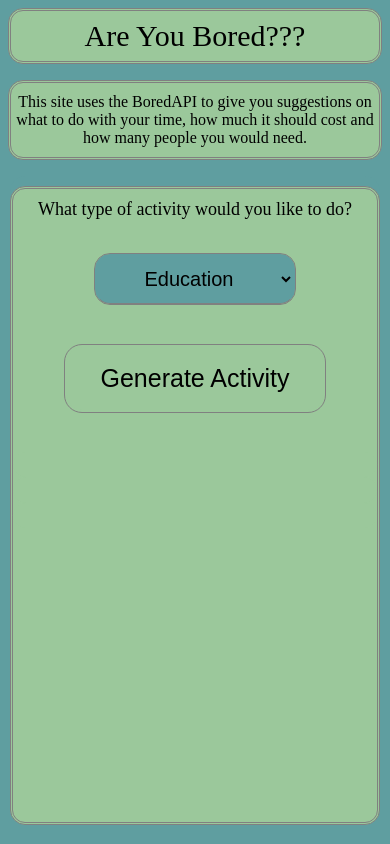
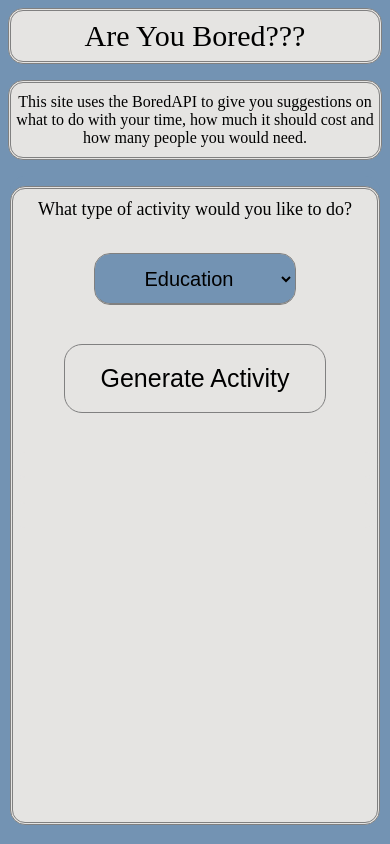
Before and after one commit to HTMLMonger/Bored-Api-Project, a website: page index.html in a window 390 px wide. Drawn offline with Linux system fonts and the light colour scheme.

Commit message:
Changed color scheme

```diff
--- a/style.css
+++ b/style.css
@@ -1,5 +1,5 @@
 *{
-    background-color: cadetblue;
+    background-color: #7393B3;
 }
 .container{
     display: flex;
@@ -11,7 +11,7 @@
 }
 
 .container > .mainTitle{
-    background-color: rgb(155, 200, 155);
+    background-color: #E5E4E2;
     width: 50vw;
     max-width: 75vw;
     text-align: center;
@@ -34,7 +34,7 @@
     border-radius:15px;
 }
 button{
-    background-color: rgb(155, 200, 155);
+    background-color: #E5E4E2;
     width: 50vw;
     max-width: 75vw;
     height: 7.5vh;
@@ -70,7 +70,7 @@ select:hover{
 
 
 .container > .options > form{
-    background-color: rgb(155, 200, 155);
+    background-color:#E5E4E2;
     border-radius: 15px;
     border-style:double;
     border-color:grey;
@@ -84,7 +84,7 @@ hr.rounded {
   }
 
 p{
-    background-color: rgb(155, 200, 155);
+    background-color: #E5E4E2;
     text-align: center;
     max-width: 75vw;
     font-size:20;
@@ -109,7 +109,7 @@ p{
   font-size: 1.25rem;
 }
   #answer,#answer2,#answer3{
-    background-color: rgb(155, 200, 155);
+    background-color:#E5E4E2;
     text-align: center;
     max-width: 75vw;
     font-size:20;
@@ -125,7 +125,7 @@ p{
         max-width: 95vw;
     }
     .container > .mainTitle{
-        background-color: rgb(155, 200, 155);
+        background-color:#E5E4E2;
         width: 95vw;
         max-width: 95vw;
         text-align: center;
@@ -177,7 +177,7 @@ p{
         margin-top: 3vh;
     }
     #answer,#answer2,#answer3{
-        background-color: rgb(155, 200, 155);
+        background-color: #E5E4E2;
         text-align: center;
         max-width: 95vw;
         font-size:20;
@@ -187,7 +187,7 @@ p{
 
       }
     p{
-        background-color: rgb(155, 200, 155);
+        background-color: #E5E4E2;
         text-align: center;
         max-width: 95vw;
         font-size:20;
```
